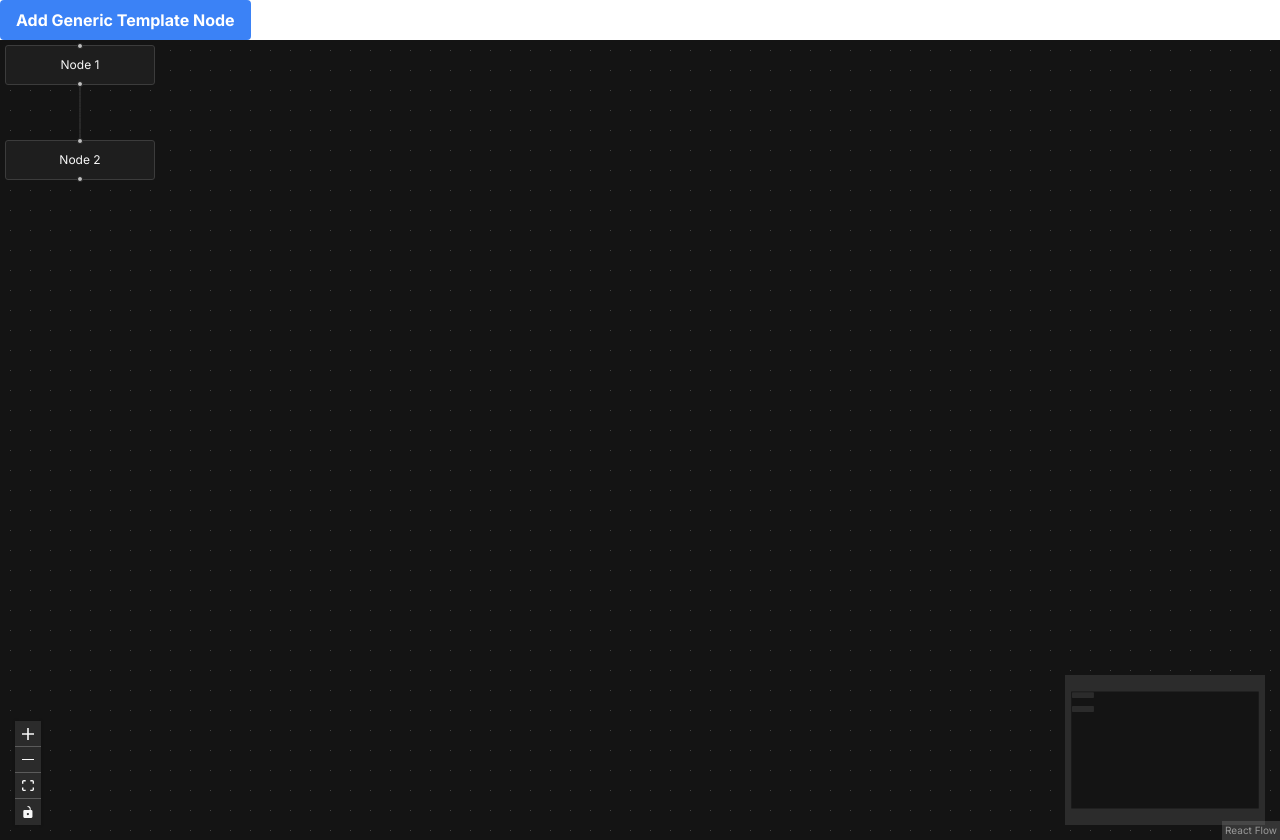
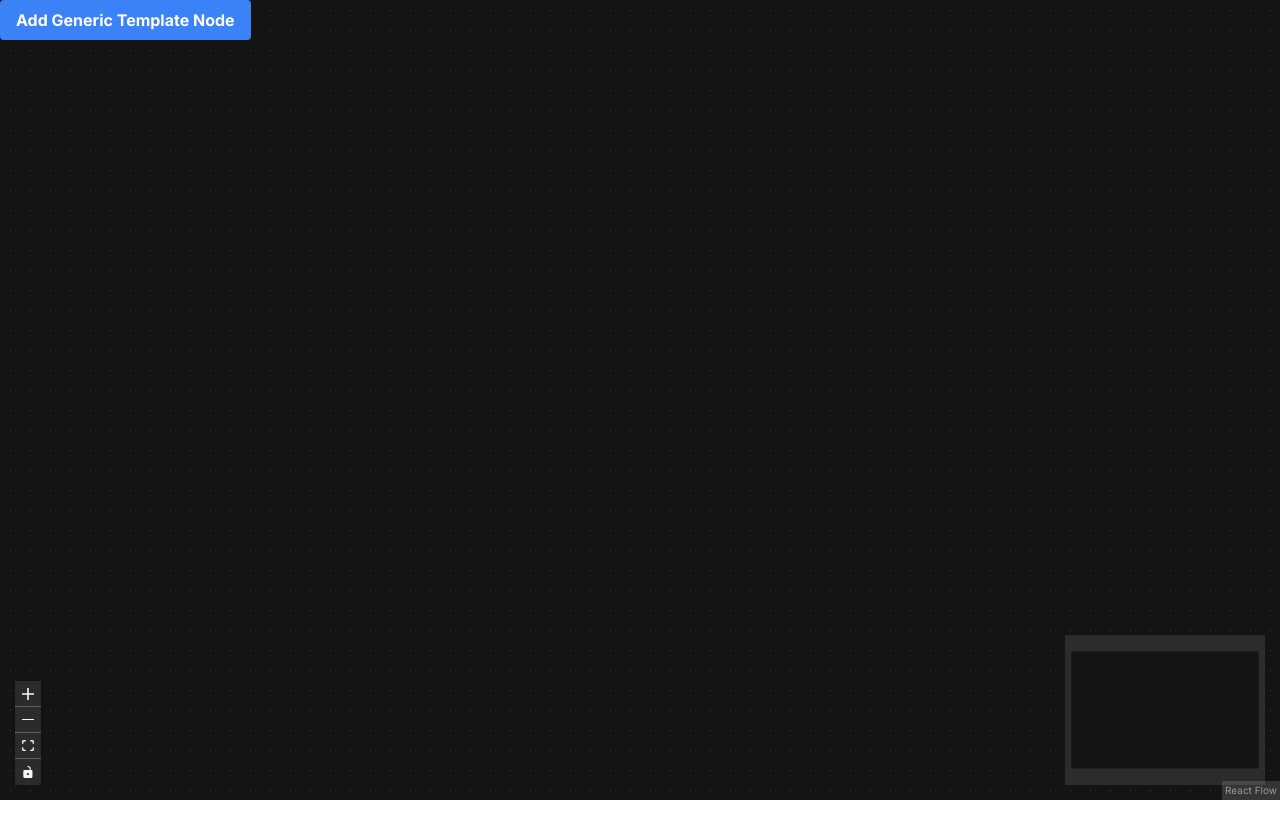
Before and after one commit to napiyo/projectx, a Next.js app: page /flowbuilder in a window 1280 px wide. After the commit the page ends 800 px from the top, so only its background shows below. Built offline with nearby package versions, Linux system fonts and the light colour scheme.

Commit message:
corrected Handle position rendering issue

```diff
--- a/src/app/flowbuilder/page.tsx
+++ b/src/app/flowbuilder/page.tsx
@@ -1,6 +1,6 @@
 'use client'
 
-import { useCallback, useMemo, useState } from 'react';
+import { useCallback, useEffect, useMemo, useState } from 'react';
 import '@xyflow/react/dist/style.css';
 import GenericTemplateNode from '@/components/instagramNodes/genericTemplate';
 
@@ -22,18 +22,16 @@ import {
   Controls,
   MiniMap,
 } from '@xyflow/react';
+import { GenericTemplateData } from '@/components/instagramNodes/Interface/NodesInterface';
 
 const nodeTypes = {
   genericTemplate: GenericTemplateNode,
 };
 
 
-const initialNodes: Node[] = [
-  { id: '1', data: { label: 'Node 1' }, position: { x: 5, y: 5 } },
-  { id: '2', data: { label: 'Node 2' }, position: { x: 5, y: 100 } },
-];
+const initialNodes: Node[] = [];
 
-const initialEdges: Edge[] = [{ id: 'e1-2', source: '1', target: '2' }];
+const initialEdges: Edge[] = [];
 
 
 export default function FlowBuilder() {
@@ -44,9 +42,9 @@ export default function FlowBuilder() {
   const addNode = () => {
     const newNode = {
       id: (nodes?.length + 1).toString(),
-      type: nodes.length%2==0?'genericTemplate':'buttonTemplate',
+      type: 'genericTemplate',
       position: { x: Math.random() * 250, y: Math.random() * 250 },
-      data: { label: 'generic' },
+      data: {setNodes, title:"new",buttons:[]},
       dragHandle: '.node-dragable-from-this-div',
     };
     setNodes((nds) => [...nds,newNode]);
@@ -77,7 +75,7 @@ export default function FlowBuilder() {
 
       <button
         onClick={addNode}
-        className="bg-blue-500 text-white font-bold py-2 px-4 rounded">
+        className="bg-blue-500 text-white font-bold py-2 px-4 rounded absolute top-0 left-0 z-10">
         Add Generic Template Node
       </button>
       <ReactFlow
--- a/src/components/instagramNodes/genericTemplate.tsx
+++ b/src/components/instagramNodes/genericTemplate.tsx
@@ -1,6 +1,6 @@
 "use client";
-import React, { useState } from "react";
-import { Handle, NodeProps, Position } from "@xyflow/react";
+import React, { Dispatch, SetStateAction, useCallback, useState } from "react";
+import { Handle, NodeProps, Position, useUpdateNodeInternals ,Node} from "@xyflow/react";
 import { Input } from "@/components/ui/input";
 import Image from "next/image";
 import style from "./styles/genericTemplate.module.css";
@@ -13,33 +13,61 @@ import ActionButton from "../ui/genericTemplateUtils/actionButtons";
 import PopoverContentGenericTemplate from "../ui/genericTemplateUtils/popoverContentGenericTemplate";
 
 // Genric Template Node
-const GenericTemplateNode = ({type}:{type:string}) => {
-console.log(type);
+const GenericTemplateNode = ({type,id,data}:{type:string,id:string,data:{setNodes: Dispatch<SetStateAction<Node[]>>,
+  title: string,
+  image_url?: string,
+  subtitle?: string,
+  default_action?: { type: string; url: string },
+  buttons: Button[]}}) => {
+// console.log(type);
 
   // Buttons to show , type -> web_url or posback
-  const [buttons, setButtons] = useState<Button[]>([
+  // const [buttons, setButtons] = useState<Button[]>([
     // { id: 1, type: "web_url", title: "Shop Now" },
     // { id: 2, type: "web_url", title: "Remind me" },
-  ]);
-  // data for this template , title, image_url,array of buttons,
-  const [data, setData] = useState<GenericTemplateData>({
-    title: "",
-    buttons: buttons,
-  });
+  // ]);
+  // // data for this template , title, image_url,array of buttons,
+  // const [data, setData] = useState<GenericTemplateData>({
+  //   title: "",
+  //   buttons: buttons,
+  // });
   const [idbutton, setIdbutton] = useState<number>(1);
   const [popOverOpened, setpopOverOpened] = useState(false);
   // Function to add a button
   const addButton = (btn:Button) => {
-    setButtons([...buttons, ({...btn,id:idbutton})]);
+    const newBtns = [...data.buttons, ({...btn,id:idbutton})];
+    updateButtons(newBtns)
     setIdbutton(idbutton + 1);
     setpopOverOpened(false);
   };
 
   // Function to remove a button
   const removeButton = (idToRemove: number) => {
-    setButtons(buttons.filter((button, index) => button.id !== idToRemove));
+    // setButtons(buttons.filter((button, index) => button.id !== idToRemove));
+    const bts = data.buttons.filter((button, index) => button.id !== idToRemove);
+    updateButtons(bts);
   };
+  const updateNodeInternals = useUpdateNodeInternals();
+  const updateButtons = useCallback((_buttons:Button[]) => {
+    data.setNodes((nds) =>
+      nds.map((node) => {
+        if (node.id === id) {
+          // it's important that you create a new node object
+          // in order to notify react flow about the change
+          return {
+            ...node,
+            data:({...node.data,buttons:_buttons})
+          };
+        }
 
+        return node;
+      }),
+    );
+    // let ui re-render and then update handles position, without this, Handle position will have issue
+   setTimeout(() => {
+     updateNodeInternals(id)
+   }, 1000);
+  }, [id, data.setNodes]);
 
   return (
     <div className={`${style.container} ${type=="buttonTemplate"?"buttonTemplateContainer":""}`}>
@@ -62,9 +90,9 @@ console.log(type);
             id="title"
             placeholder="Title"
             value={data?.title || ""}
-            onChange={(e) =>
-              e.target.value.length <= 80 &&
-              setData((d) => ({ ...d, title: e.target.value.trimStart() }))
+            onChange={(e) => e.target.value
+              // e.target.value.length <= 80 &&
+              // setData((d) => ({ ...d, title: e.target.value.trimStart() }))
             }
             className={"text-xl text-ellipsis font-semibold bg-transparent "+(type=="buttonTemplate"?"node-dragable-from-this-div":"")}
           />
@@ -73,10 +101,10 @@ console.log(type);
             id="subtitle"
             placeholder="subtitle"
             value={data?.subtitle || ""}
-            onChange={(e) =>
-              e.target.value.length <= 80 &&
-              setData((d) => ({ ...d, subtitle: e.target.value.trimStart() }))
-            }
+            onChange={(e) => e.target.value}
+              // e.target.value.length <= 80 &&
+              // setData((d) => ({ ...d, subtitle: e.target.value.trimStart() }))
+            // }
             className="text-sm w-2/3 h-8 text-ellipsis text-gray-500 font-semibold bg-transparent"
           />
 }
@@ -85,13 +113,13 @@ console.log(type);
         {/* Buttons Container with Add button buttons */}
         <Reorder.Group
           axis="y"
-          values={buttons}
-          onReorder={(newButtons) => setButtons(newButtons)} // This will handle reordering
+          values={data.buttons}
+          onReorder={(newButtons) => updateButtons(newButtons)} // This will handle reordering
           className={style.buttonsContainer}
         >
           <AnimatePresence mode="sync">
 
-          {buttons.map((button, index) => (<ActionButton key={button.id} button={button} removeButton={removeButton}/>))}
+          {data.buttons.map((button, index) => (<ActionButton key={button.id} button={button} removeButton={removeButton}/>))}
           </AnimatePresence>
         </Reorder.Group>
 
```
